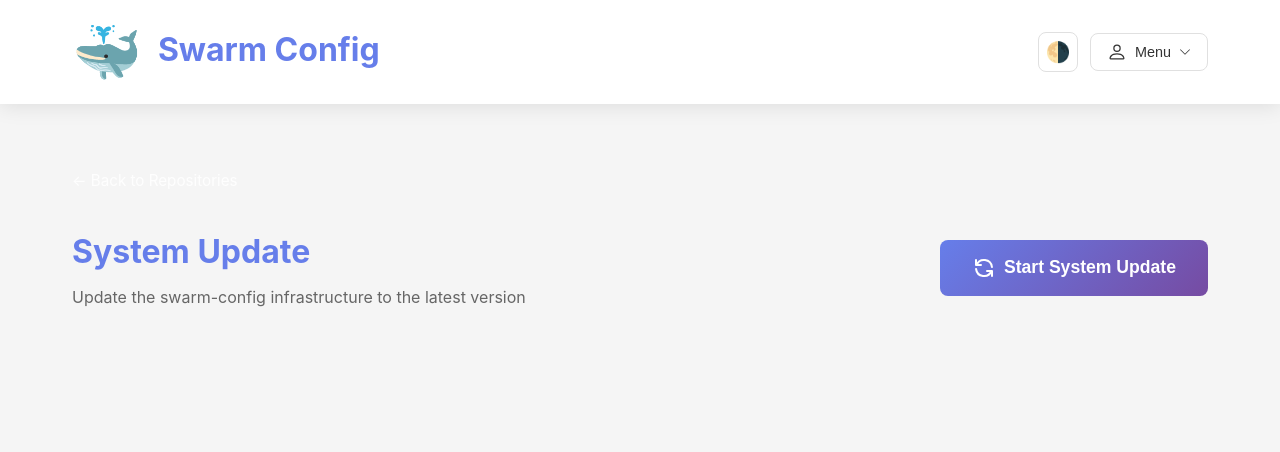
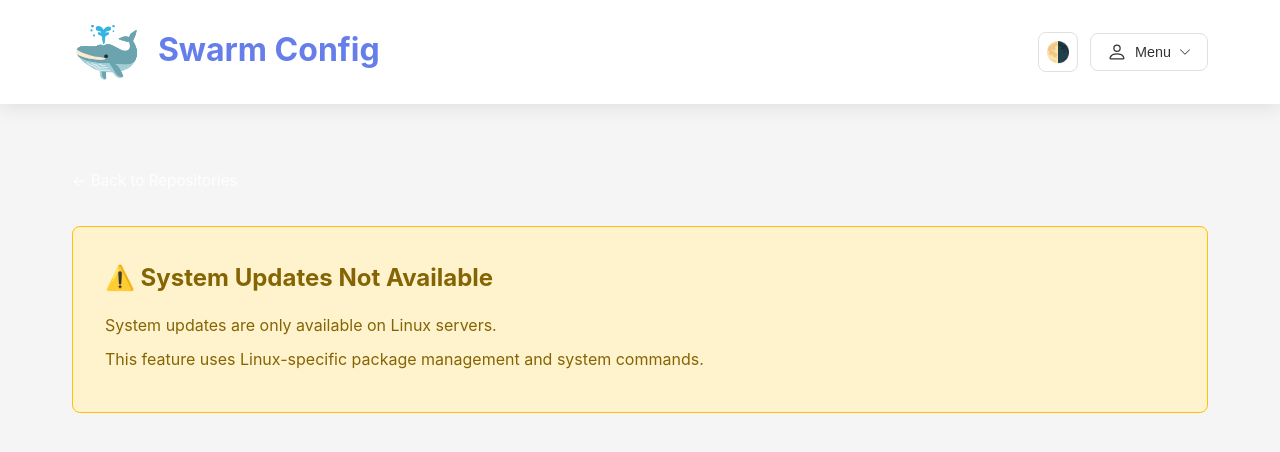
Before and after one commit to jschirrmacher/swarm-config, a Nuxt app: page /system/update in a window 1280 px wide. Shown: the top 452 px of the page. Built offline with nearby package versions, Linux system fonts and the light colour scheme; no server answers.

Commit message:
feat: add platform check for system updates and display warning for non-Linux servers

```diff
--- a/pages/system/update.vue
+++ b/pages/system/update.vue
@@ -3,6 +3,7 @@ definePageMeta({
   layout: 'default'
 })
 
+const isLinux = ref(false)
 const updating = ref(false)
 const completed = ref(false)
 const error = ref('')
@@ -26,8 +27,20 @@ const {
 
 const { reconnecting, attemptReconnect, resetReconnectAttempts } = useUpdateReconnect()
 
-// Load and initialize steps on mount
+// Check platform and load steps
 onMounted(async () => {
+  // Check if server is running on Linux
+  try {
+    const response = await fetch('/api/system/platform')
+    const data = await response.json()
+    isLinux.value = data.platform === 'linux'
+  } catch {
+    isLinux.value = false
+  }
+
+  if (!isLinux.value) {
+    return
+  }
   await loadStepDefinitions()
   initializeSteps()
 })
@@ -134,7 +147,15 @@ async function runUpdate() {
       <NuxtLink to="/">← Back to Repositories</NuxtLink>
     </nav>
 
-    <div class="page-header">
+    <div v-if="!isLinux" class="platform-warning">
+      <div class="alert alert-warning">
+        <h2>⚠️ System Updates Not Available</h2>
+        <p>System updates are only available on Linux servers.</p>
+        <p>This feature uses Linux-specific package management and system commands.</p>
+      </div>
+    </div>
+
+    <div v-else class="page-header">
       <div class="header-content">
         <div>
           <h1>System Update</h1>
@@ -145,7 +166,7 @@ async function runUpdate() {
       </div>
     </div>
 
-    <div class="update-section">
+    <div v-if="isLinux" class="update-section">
       <AppAlert v-if="success" type="success" :message="success" />
       <AppAlert v-if="error" type="error" :message="error" />
 
@@ -207,6 +228,29 @@ async function runUpdate() {
   gap: 1.5rem;
 }
 
+.platform-warning {
+  margin-top: 2rem;
+}
+
+.alert-warning {
+  background: #fff3cd;
+  border: 1px solid #ffc107;
+  border-radius: 8px;
+  padding: 2rem;
+  color: #856404;
+}
+
+.alert-warning h2 {
+  margin: 0 0 1rem;
+  font-size: 1.5rem;
+  color: #856404;
+}
+
+.alert-warning p {
+  margin: 0.5rem 0;
+  font-size: 1rem;
+}
+
 @media (max-width: 768px) {
   .container {
     padding: 1rem;
```
Also changed, not shown: 2 other files (tests, documents, lock files or other folders).
